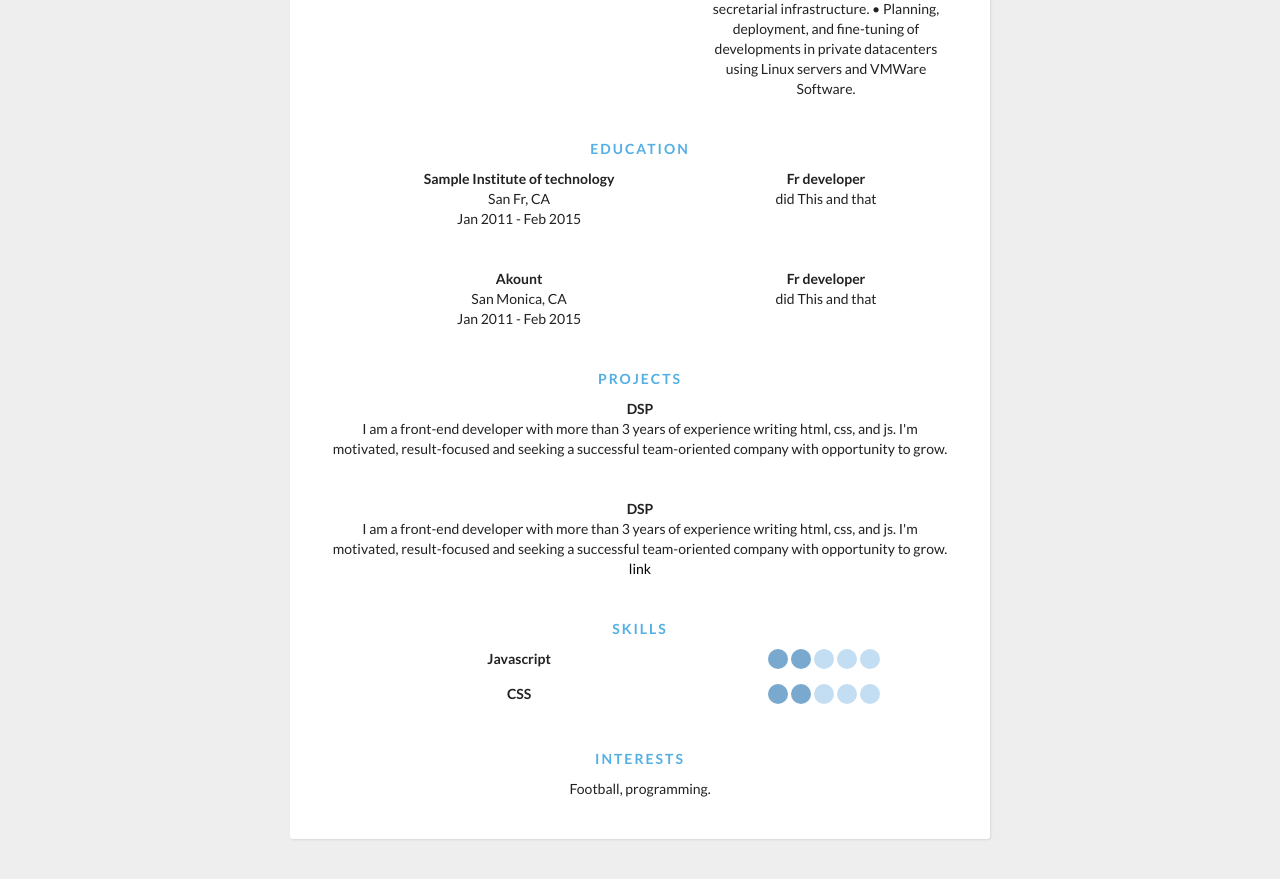
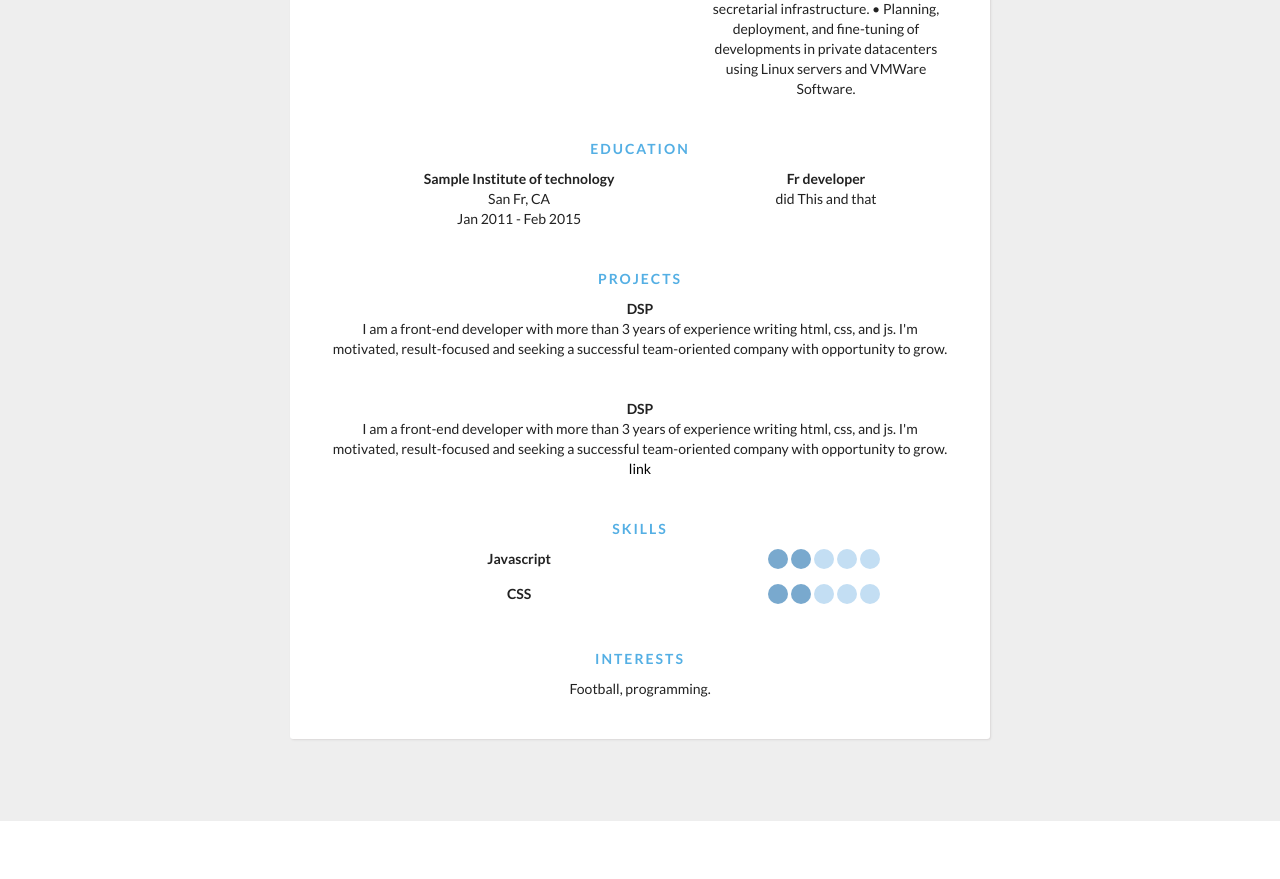
Before and after one commit to epalomeque/templated_online_cv, a React (Vite) app: page / in a window 1280 px wide. Shown: the part 1380-2259 px from the top of the page. After the commit the page ends 2201 px from the top, so only its background shows below. Built offline with nearby package versions, Linux system fonts and the light colour scheme.

Commit message:
added components for resume

```diff
--- a/src/App.tsx
+++ b/src/App.tsx
@@ -1,13 +1,13 @@
 import './App.css'
-import { default as cvData } from "./assets/cvdata.json";
-import SimpleResume from "./components/single-theme/simple_resume.tsx";
+import { default as cvData } from './assets/cvdata.json';
+import SimpleResume from './components/single-theme/simple_resume.tsx';
 
 function App() {
   const title = import.meta.env.VITE_APP_TITLE;
 
   return (
     <>
-      <h1>{title}</h1>
+      <h1>{ title }</h1>
       <SimpleResume cvData={ cvData } />
     </>
   )
--- a/src/components/single-theme/simple_resume.tsx
+++ b/src/components/single-theme/simple_resume.tsx
@@ -6,16 +6,16 @@ import SimpleResumeHeader from './simple_resume_header';
 import SimpleResumeDetails from './simple_resume_details';
 
 
-export default function SimpleResume (cvData: any) {
-
+export default function SimpleResume (cvData:any) {
   const CV_Data: CVData = new CVData(getHeaderDataFromJson(cvData), getDetailsDataFromJson(cvData));
+  const FontApi: string = 'https://fonts.googleapis.com/css?family=Lato:400,300,700';
 
   return (
     <>
-      <link href='https://fonts.googleapis.com/css?family=Lato:400,300,700' rel='stylesheet' type='text/css' />
+      <link href={ FontApi }  rel='stylesheet' type='text/css' />
         <div className="container">
           <SimpleResumeHeader cvData={ CV_Data } />
-          <SimpleResumeDetails cvData={ CV_Data }></SimpleResumeDetails>
+          <SimpleResumeDetails cvData={ CV_Data } />
         </div>
     </>
   )
--- a/src/components/single-theme/simple_resume_details.tsx
+++ b/src/components/single-theme/simple_resume_details.tsx
@@ -1,115 +1,24 @@
 import SimpleResumePropsInterface from '../../interfaces/simpleResumeProps.ts';
-import SimpleResumeSectionExperience from "./simple_resume_section_experience.tsx";
+import SimpleResumeSectionExperience from './simple_resume_section_experience.tsx';
+import SimpleResumeSectionEducation from './simple_resume_section_education.tsx';
+import SimpleResumeSectionProjects from './simple_resume_section_projects.tsx';
+import SimpleResumeSectionSkills from './simple_resume_section_skills.tsx';
+import SimpleResumeSectionInterests from './simple_resume_section_interests.tsx';
 
 export default function SimpleResumeDetails(props: SimpleResumePropsInterface) {
     const {
-        cvData
+      cvData
     } = props;
 
     return (
-        <>
-            <div className="details">
-                <SimpleResumeSectionExperience ExperienceData = { cvData.getExperience() } TitleSection={ 'Experience' }></SimpleResumeSectionExperience>
-                <div className="section">
-                    <div className="section__title">Education</div>
-                    <div className="section__list">
-                        <div className="section__list-item">
-                            <div className="left">
-                                <div className="name">Sample Institute of technology</div>
-                                <div className="addr">San Fr, CA</div>
-                                <div className="duration">Jan 2011 - Feb 2015</div>
-                            </div>
-                            <div className="right">
-                                <div className="name">Fr developer</div>
-                                <div className="desc">did This and that</div>
-                            </div>
-                        </div>
-                        <div className="section__list-item">
-                            <div className="left">
-                                <div className="name">Akount</div>
-                                <div className="addr">San Monica, CA</div>
-                                <div className="duration">Jan 2011 - Feb 2015</div>
-                            </div>
-                            <div className="right">
-                                <div className="name">Fr developer</div>
-                                <div className="desc">did This and that</div>
-                            </div>
-                        </div>
-                    </div>
-                </div>
-                <div className="section">
-                    <div className="section__title">Projects</div>
-                    <div className="section__list">
-                        <div className="section__list-item">
-                            <div className="name">DSP</div>
-                            <div className="text">I am a front-end developer with more than 3 years of experience writing html, css, and js. I'm motivated, result-focused and seeking a successful team-oriented company with opportunity to grow.</div>
-                        </div>
-                        <div className="section__list-item">
-                            <div className="name">DSP</div>
-                            <div className="text">I am a front-end developer with more than 3 years of experience writing html, css, and js. I'm motivated, result-focused and seeking a successful team-oriented company with opportunity to grow. <a href="/login">link</a>
-                            </div>
-                        </div>
-                    </div>
-                </div>
-                <div className="section">
-                    <div className="section__title">Skills</div>
-                    <div className="skills">
-                        <div className="skills__item">
-                            <div className="left"><div className="name">
-                                Javascript
-                            </div></div>
-                            <div className="right">
-                                <input  id="ck1" type="checkbox" checked/>
-
-                                <label htmlFor="ck1"></label>
-                                <input id="ck2" type="checkbox" checked/>
-
-                                <label htmlFor="ck2"></label>
-                                <input id="ck3" type="checkbox" />
-
-                                <label htmlFor="ck3"></label>
-                                <input id="ck4" type="checkbox" />
-                                <label htmlFor="ck4"></label>
-                                <input id="ck5" type="checkbox" />
-                                <label htmlFor="ck5"></label>
-
-                            </div>
-                        </div>
-
-                    </div>
-                    <div className="skills__item">
-                        <div className="left"><div className="name">
-                            CSS</div></div>
-                        <div className="right">
-                            <input  id="ck1" type="checkbox" checked/>
-
-                            <label htmlFor="ck1"></label>
-                            <input id="ck2" type="checkbox" checked/>
-
-                            <label htmlFor="ck2"></label>
-                            <input id="ck3" type="checkbox" />
-
-                            <label htmlFor="ck3"></label>
-                            <input id="ck4" type="checkbox" />
-                            <label htmlFor="ck4"></label>
-                            <input id="ck5" type="checkbox" />
-                            <label htmlFor="ck5"></label>
-
-                        </div>
-                    </div>
-
-                </div>
-                <div className="section">
-                    <div className="section__title">
-                        Interests
-                    </div>
-                    <div className="section__list">
-                        <div className="section__list-item">
-                            Football, programming.
-                        </div>
-                    </div>
-                </div>
-            </div>
-        </>
+      <>
+        <div className="details">
+          <SimpleResumeSectionExperience ExperienceData = { cvData.getExperience() } TitleSection={ 'Experience' } />
+          <SimpleResumeSectionEducation EducationData={ undefined } TitleSection={'Education'} />
+          <SimpleResumeSectionProjects ProjectsData={ undefined } TitleSection={'Projects'} />
+          <SimpleResumeSectionSkills SkillsData={ undefined } TitleSection={'Skills'} />
+          <SimpleResumeSectionInterests InterestsData={ undefined } TitleSection={ 'Interests' } />
+        </div>
+      </>
     );
 }
--- /dev/null
+++ b/src/components/single-theme/simple_resume_section_education.tsx
@@ -0,0 +1,32 @@
+import ExperienceInterface from "../../interfaces/experience_info.ts";
+
+interface SectionEducationProps {
+    EducationData: ExperienceInterface[] | undefined,
+    TitleSection: string,
+}
+
+export default function SimpleResumeSectionEducation(props: SectionEducationProps) {
+    const {
+        // EducationData,
+        TitleSection,
+    } = props;
+
+    return <>
+        <div className="section">
+            <div className="section__title">{ TitleSection }</div>
+            <div className="section__list">
+                <div className="section__list-item">
+                    <div className="left">
+                        <div className="name">Sample Institute of technology</div>
+                        <div className="addr">San Fr, CA</div>
+                        <div className="duration">Jan 2011 - Feb 2015</div>
+                    </div>
+                    <div className="right">
+                        <div className="name">Fr developer</div>
+                        <div className="desc">did This and that</div>
+                    </div>
+                </div>
+            </div>
+        </div>
+    </>
+}
--- /dev/null
+++ b/src/components/single-theme/simple_resume_section_interests.tsx
@@ -0,0 +1,26 @@
+import ExperienceInterface from "../../interfaces/experience_info.ts";
+
+interface SectionInterestsProps {
+    InterestsData: ExperienceInterface[] | undefined,
+    TitleSection: string,
+}
+
+export default function SimpleResumeSectionInterests(props: SectionInterestsProps) {
+    const {
+        // EducationData,
+        TitleSection,
+    } = props;
+
+    return <>
+        <div className="section">
+            <div className="section__title">
+                { TitleSection }
+            </div>
+            <div className="section__list">
+                <div className="section__list-item">
+                    Football, programming.
+                </div>
+            </div>
+        </div>
+    </>
+}
--- /dev/null
+++ b/src/components/single-theme/simple_resume_section_projects.tsx
@@ -0,0 +1,30 @@
+import ExperienceInterface from "../../interfaces/experience_info.ts";
+
+interface SectionProjectsProps {
+    ProjectsData: ExperienceInterface[] | undefined,
+    TitleSection: string,
+}
+
+export default function SimpleResumeSectionProjects(props: SectionProjectsProps) {
+    const {
+        // EducationData,
+        TitleSection,
+    } = props;
+
+    return <>
+        <div className="section">
+            <div className="section__title">{ TitleSection }</div>
+            <div className="section__list">
+                <div className="section__list-item">
+                    <div className="name">DSP</div>
+                    <div className="text">I am a front-end developer with more than 3 years of experience writing html, css, and js. I'm motivated, result-focused and seeking a successful team-oriented company with opportunity to grow.</div>
+                </div>
+                <div className="section__list-item">
+                    <div className="name">DSP</div>
+                    <div className="text">I am a front-end developer with more than 3 years of experience writing html, css, and js. I'm motivated, result-focused and seeking a successful team-oriented company with opportunity to grow. <a href="/login">link</a>
+                    </div>
+                </div>
+            </div>
+        </div>
+    </>
+}
--- /dev/null
+++ b/src/components/single-theme/simple_resume_section_skills.tsx
@@ -0,0 +1,63 @@
+import ExperienceInterface from "../../interfaces/experience_info.ts";
+
+interface SectionSkillsProps {
+    SkillsData: ExperienceInterface[] | undefined,
+    TitleSection: string,
+}
+
+export default function SimpleResumeSectionSkills(props: SectionSkillsProps) {
+    const {
+        // EducationData,
+        TitleSection,
+    } = props;
+
+    return <>
+        <div className="section">
+            <div className="section__title">{ TitleSection }</div>
+            <div className="skills">
+                <div className="skills__item">
+                    <div className="left"><div className="name">
+                        Javascript
+                    </div></div>
+                    <div className="right">
+                        <input  id="ck1" type="checkbox" checked/>
+
+                        <label htmlFor="ck1"></label>
+                        <input id="ck2" type="checkbox" checked/>
+
+                        <label htmlFor="ck2"></label>
+                        <input id="ck3" type="checkbox" />
+
+                        <label htmlFor="ck3"></label>
+                        <input id="ck4" type="checkbox" />
+                        <label htmlFor="ck4"></label>
+                        <input id="ck5" type="checkbox" />
+                        <label htmlFor="ck5"></label>
+
+                    </div>
+                </div>
+            </div>
+            <div className="skills__item">
+                <div className="left"><div className="name">
+                    CSS</div></div>
+                <div className="right">
+                    <input  id="ck1" type="checkbox" checked/>
+
+                    <label htmlFor="ck1"></label>
+                    <input id="ck2" type="checkbox" checked/>
+
+                    <label htmlFor="ck2"></label>
+                    <input id="ck3" type="checkbox" />
+
+                    <label htmlFor="ck3"></label>
+                    <input id="ck4" type="checkbox" />
+                    <label htmlFor="ck4"></label>
+                    <input id="ck5" type="checkbox" />
+                    <label htmlFor="ck5"></label>
+
+                </div>
+            </div>
+
+        </div>
+    </>
+}
--- a/src/utilities/getinfoData.ts
+++ b/src/utilities/getinfoData.ts
@@ -3,6 +3,7 @@ import AboutInfoInterface from "../interfaces/about_info.ts";
 import ContactInfoInterface from "../interfaces/contact_info.ts";
 import PersonalInfoInterface from "../interfaces/personal_info.ts";
 import DetailsInfoInterface from "../interfaces/details_info.ts";
+import ExperienceInterface from "../interfaces/experience_info.ts";
 
 export function getHeaderDataFromJson(cvData: any):HeaderInfoInterface {
     const aboutData:AboutInfoInterface = {
@@ -39,10 +40,12 @@ export function getDetailsDataFromJson(cvData: any): DetailsInfoInterface {
         },
     } = cvData;
 
+    const ExperienceData:ExperienceInterface[] = experience;
+
     return {
         abilities: abilities,
         education: education,
-        experience: experience,
+        experience: ExperienceData,
         interests: interests,
         picture: picture,
         projects: projects,
```
